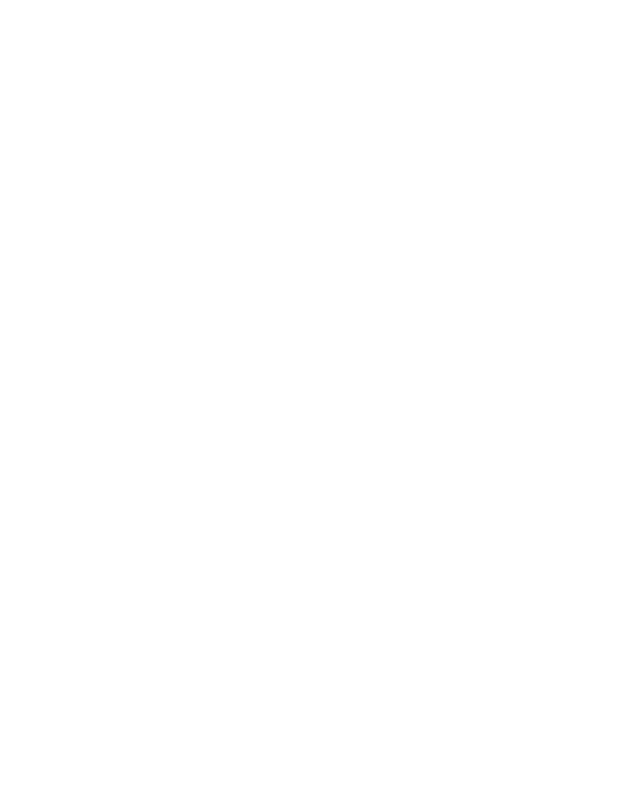
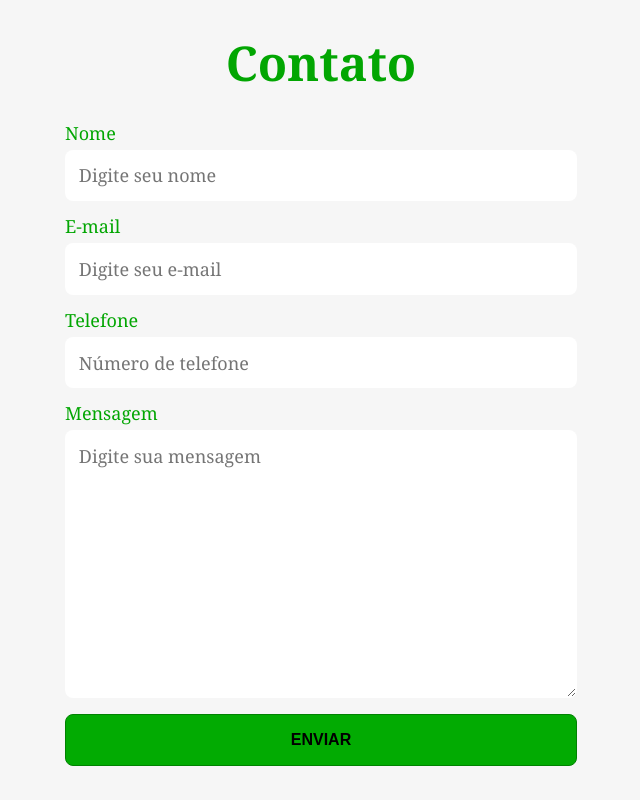
Before and after one commit to PatrickSMartins/NPB-Energia-Solu-es, a plain HTML site: page formulario.html in a window 1280 px wide. Shown: the whole page, without its empty margins (319-959 px from the left). Drawn offline with Linux system fonts and the light colour scheme.

Commit message:
Site finalizado

```diff
--- a/formulario.html
+++ b/formulario.html
@@ -0,0 +1,26 @@
+<!DOCTYPE html>
+<html lang="pt-br">
+<head>
+    <meta charset="UTF-8">
+    <meta name="viewport" content="width=device-width, initial-scale=1.0">
+    <link rel="stylesheet" href="./styles/style.css">
+    <link rel="shortcut icon" type="imagex/png" href="./imagens/logosemfundo.png">
+    <title>Contato</title>
+</head>
+<body class="formulario">
+    <h1 class="formularioTitulo">Contato</h1>
+    <form class="form" action="https://api.staticforms.xyz/submit" method="POST">
+        <input type="hidden" name="accessKey" value="2478f9a0-09ac-4249-9e23-d3023c49828e">
+        <label>Nome</label>
+        <input type="text" name="name" id="name" placeholder="Digite seu nome" required>
+        <label>E-mail</label>
+        <input type="email" name="email" id="email" placeholder="Digite seu e-mail" required>
+        <label>Telefone</label>
+        <input type="text" name="phone" id="phone" placeholder="Número de telefone" required>
+        <label>Mensagem</label>
+        <textarea name="message" id="message" cols="30" rows="10" placeholder="Digite sua mensagem" required></textarea>
+        <button type="submit">Enviar</button>
+        <input type="hidden" name="redirectTo" value="https://nbpenergia.com.br/obrigado.html">
+   </form>
+</body>
+</html>
--- /dev/null
+++ b/styles/formulario.css
@@ -0,0 +1,116 @@
+* {
+    margin: 0;
+    padding: 0;
+    box-sizing: border-box;
+}
+
+:root {
+    --cor-titulo:#02AB02;
+    --cor-tituloDois: #02A602;
+    --cor-botaoEmail: #018202;
+    --cor-botaoWpp: #455a64;
+    --cor-backgroundDois: #f6f6f6;
+    --cor-branco:#ffffff;
+    --cor-paragrafo:#5e5e5e;
+    --cor-paragrafoDois:#575757;
+    --fonte-principal: "Abril Fatface", Georgia, serif;
+    --fonte-botao: "Droid Sans", arial, sans-serif;
+}
+
+@media screen and (min-width: 1024px) {
+    .formulario {
+        background-color: var(--cor-backgroundDois);
+        min-height: 100vh;
+        display: flex;
+        align-items: center;
+        justify-content: center;
+        flex-direction: column;
+        font-family: var(--fonte-principal);
+        padding: 0px 1rem;
+    }
+
+    .formularioTitulo {
+        font-size: 3rem;
+        color: var(--cor-tituloDois);
+        margin-bottom: 2rem;
+        text-align: center;
+        line-height: 1.2;
+    }
+
+    .form {
+        width: 100%;
+        max-width: 32rem;
+        font-size: 1.125rem ;
+    }
+
+    .form label,
+    .form input,
+    .form textarea,
+    .form button {
+        display: block;
+        width: 100%;
+    }
+
+    .form label {
+        color: var(--cor-tituloDois);
+        line-height: 1;
+        margin-bottom: 0.5rem;
+    }
+
+    .form input,
+    .form textarea {
+        font: inherit;
+        padding: 0.8rem;
+        margin-bottom: 1rem;
+        border: 1px solid transparent;
+        border-radius: 8px;
+        transition: border-color;
+    }
+
+    .form textarea {
+        min-height: 10rem;
+        resize: vertical;
+    }
+
+    .form input:hover,
+    .form input:focus,
+    .form textarea:hover,
+    .form textarea:focus {
+        outline: none;
+        border-color: var(--cor-titulo);
+    }
+
+    .form button {
+        display: block;
+        padding: 1rem;
+        background: var(--cor-titulo);
+        color: #000000;
+        font-weight: 600;
+        font-size: 1rem;
+        border: 1px solid var(--cor-botaoEmail);
+        border-radius: 8px;
+        text-transform: uppercase;
+    }
+
+    .form button:hover {
+        background: #2dcc2d;
+        color: #1e2224;
+        transition: 0.3s;
+    }
+
+    .botaoHome {
+        text-decoration: none;
+        padding: 10px 32px;
+        border: 1px solid var(--cor-titulo);
+        border-radius: 8px;
+        color: #1e2224;
+        background-color: var(--cor-titulo);
+        text-transform: uppercase;
+        font-weight: 600;
+    }
+
+    .botaoHome:hover {
+        opacity: 0.7;
+        transition: 0.3s;
+    }
+}
--- a/styles/style.css
+++ b/styles/style.css
@@ -1,3 +1,4 @@
+@import url(../styles/formulario.css);
 * {
     margin: 0;
     padding: 0;
```
Also changed, not shown: index.html (+1 -0 lines), obrigado.html (added, +14 -0 lines), imagens/logosemfundo.png (added).
